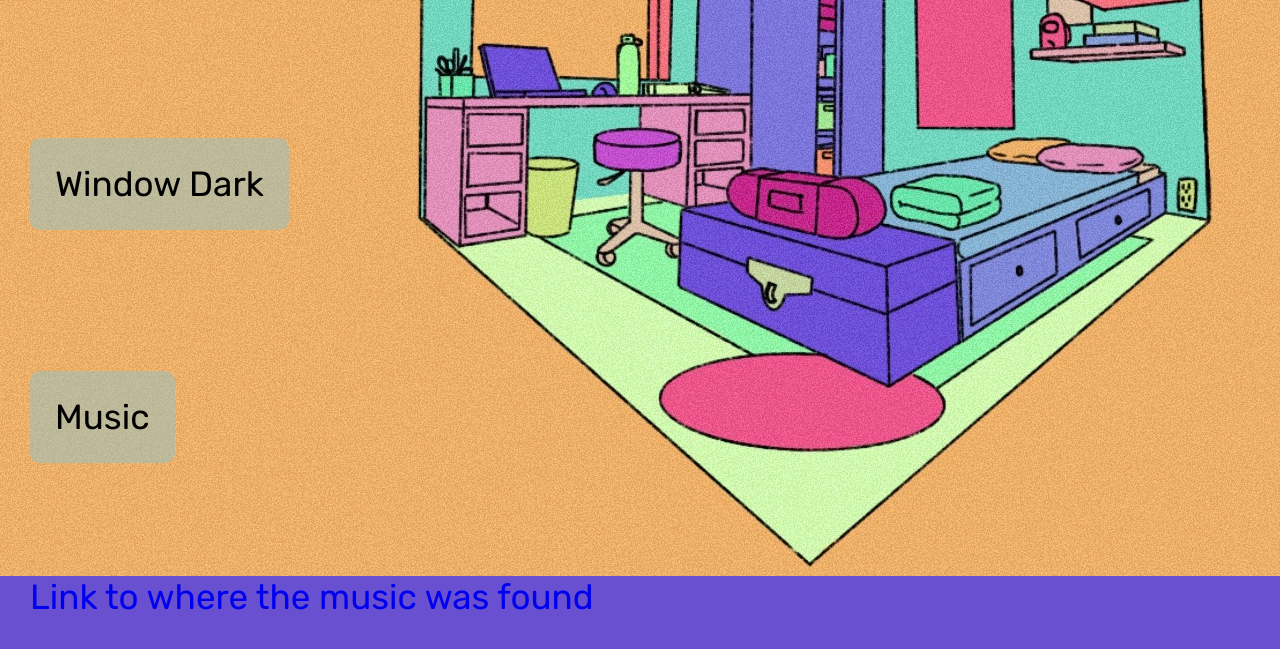
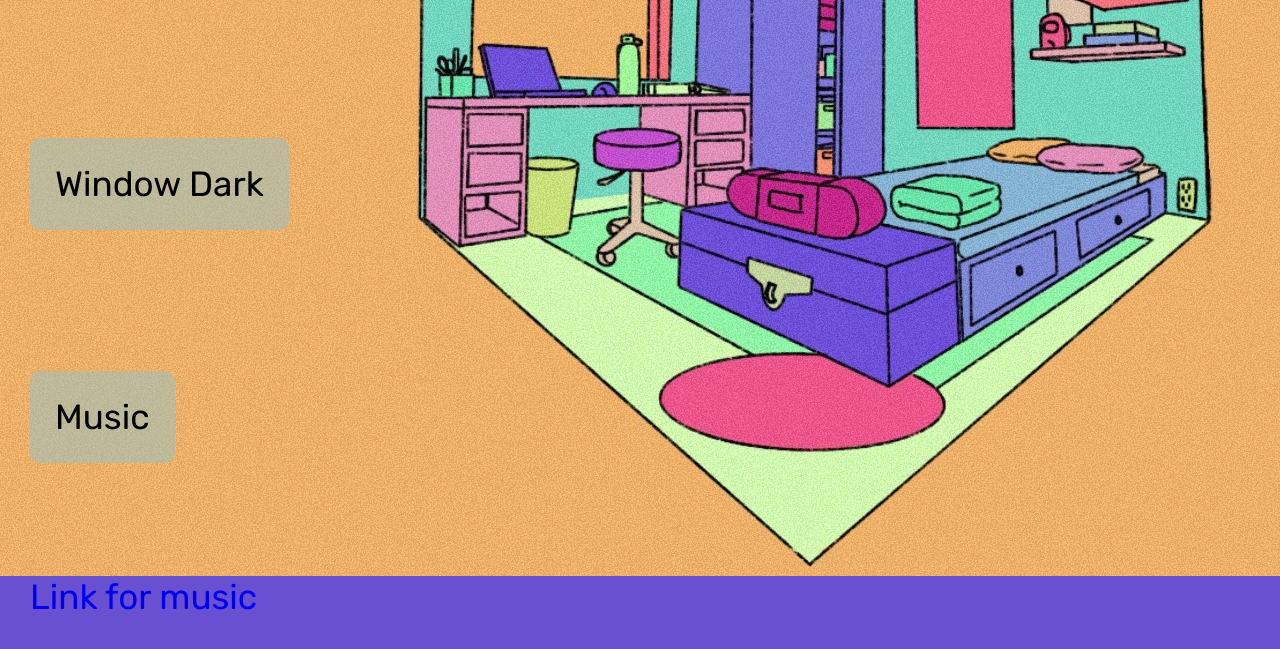
Before and after one commit to introvertedidiot/StudyRoom, a plain HTML site: page index.html in a window 1280 px wide. Shown: the part 623-1272 px from the top of the page. Drawn offline with nearby package versions, Linux system fonts and the light colour scheme.

Commit message:
lets hope this works

```diff
--- a/index.html
+++ b/index.html
@@ -48,7 +48,7 @@
                 <a class="Button">Music</a>
             </div>
             <div class="grid-child-7 footer">
-                <a href="https://www.ashamaluevmusic.com/no-copyright-music">Link to where the music was found</a>
+                <a href="https://www.ashamaluevmusic.com/no-copyright-music">Link for music</a>
             </div>
         </div>
     </div>
```
